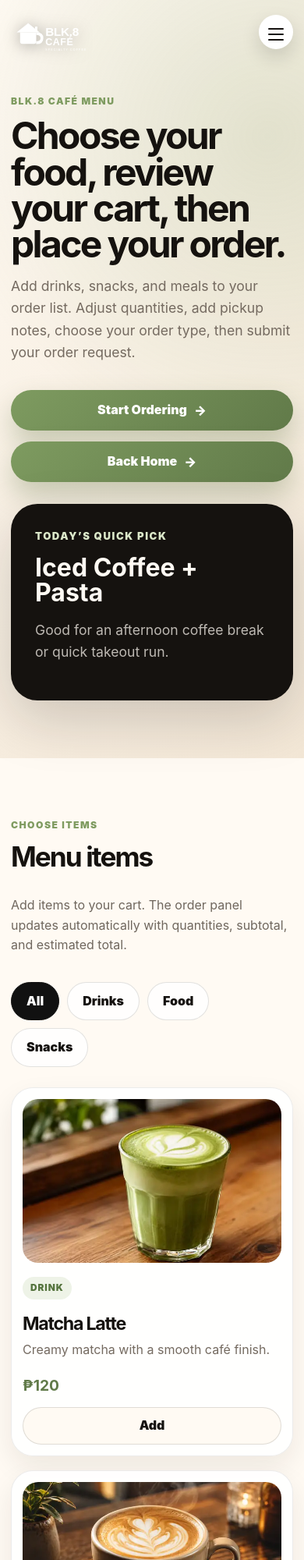
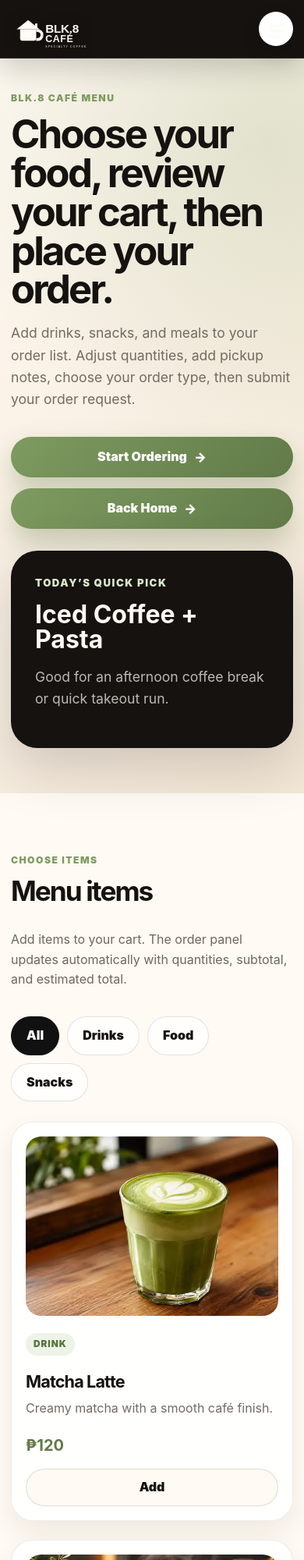
Before and after one commit to tan15hacks/project-07-06-2026, a website: page menu.html in a window 390 px wide. Shown: the top 2000 px of the page at 78% size. Drawn offline with Linux system fonts and the light colour scheme.

Commit message:
Fix menu page nav contrast and card layout

```diff
--- a/menu.css
+++ b/menu.css
@@ -1,5 +1,52 @@
+/* Menu page only styles */
+
+.site-header,
+.site-header.is-scrolled {
+  min-height: 82px;
+  background: #15120f !important;
+  border-bottom: 1px solid rgba(255, 250, 243, 0.1) !important;
+  box-shadow: 0 12px 34px rgba(21, 18, 15, 0.18);
+}
+
+.nav {
+  min-height: 82px;
+}
+
+.brand__mark {
+  color: #fffaf3 !important;
+  width: clamp(118px, 12vw, 156px);
+  filter: none;
+}
+
+.nav-links a:not(.btn) {
+  color: #fffaf3 !important;
+  opacity: 1 !important;
+  text-shadow: none;
+}
+
+.nav-links a:not(.btn):hover {
+  color: #dbe8c9 !important;
+}
+
+.nav-toggle span {
+  background: #fffaf3;
+}
+
+.cart-pill {
+  display: inline-grid;
+  min-width: 24px;
+  height: 24px;
+  margin-left: 7px;
+  place-items: center;
+  border-radius: 999px;
+  background: rgba(255, 255, 255, 0.22);
+  color: #fffaf3;
+  font-size: 0.78rem;
+  line-height: 1;
+}
+
 .menu-page-hero {
-  padding: 150px 0 74px;
+  padding: 132px 0 58px;
   background:
     radial-gradient(circle at 88% 18%, rgba(126, 155, 96, 0.2), transparent 26rem),
     linear-gradient(135deg, #fffaf3, #f3e7d6);
@@ -7,16 +54,17 @@
 
 .menu-page-hero__grid {
   display: grid;
-  grid-template-columns: minmax(0, 1.1fr) minmax(280px, 0.5fr);
+  grid-template-columns: minmax(0, 1.1fr) minmax(280px, 0.48fr);
   gap: clamp(28px, 5vw, 70px);
   align-items: center;
 }
 
 .menu-page-hero h1 {
-  max-width: 900px;
+  max-width: 860px;
   color: #15120f;
-  font-size: clamp(3rem, 7vw, 6.4rem);
-  line-height: 0.96;
+  font-size: clamp(2.8rem, 6vw, 5.35rem);
+  line-height: 0.98;
+  letter-spacing: -0.055em;
 }
 
 .menu-page-hero p:not(.eyebrow) {
@@ -55,42 +103,33 @@
   color: rgba(255, 250, 243, 0.72) !important;
 }
 
-.cart-pill {
-  display: inline-grid;
-  min-width: 24px;
-  height: 24px;
-  margin-left: 6px;
-  place-items: center;
-  border-radius: 999px;
-  background: rgba(255, 255, 255, 0.22);
-  font-size: 0.78rem;
-}
-
 .menu-shop {
   background: #fffaf3;
+  padding-top: 76px;
 }
 
 .menu-shop__layout {
   display: grid;
-  grid-template-columns: minmax(0, 1fr) minmax(320px, 400px);
+  grid-template-columns: minmax(0, 1fr) minmax(330px, 400px);
   gap: clamp(26px, 4vw, 42px);
   align-items: start;
 }
 
 .order-menu-grid {
   display: grid;
-  grid-template-columns: repeat(2, minmax(0, 1fr));
-  gap: 18px;
+  grid-template-columns: repeat(2, minmax(360px, 1fr));
+  gap: 24px;
 }
 
 .order-item {
   display: grid;
-  grid-template-columns: 140px minmax(0, 1fr);
-  gap: 18px;
-  padding: 14px;
+  grid-template-columns: 180px minmax(0, 1fr);
+  gap: 22px;
+  min-height: 230px;
+  padding: 18px;
   border: 1px solid rgba(21, 18, 15, 0.08);
   border-radius: 28px;
-  background: rgba(255, 255, 255, 0.9);
+  background: rgba(255, 255, 255, 0.92);
   box-shadow: 0 14px 34px rgba(40, 27, 16, 0.08);
   transition: border-color 0.2s ease, transform 0.2s ease, box-shadow 0.2s ease;
 }
@@ -108,32 +147,46 @@
 .order-item img {
   width: 100%;
   height: 100%;
-  min-height: 150px;
+  min-height: 190px;
   object-fit: cover;
   border-radius: 20px;
 }
 
+.order-item > div {
+  display: flex;
+  min-width: 0;
+  flex-direction: column;
+  align-items: flex-start;
+}
+
 .order-item h3 {
-  margin: 8px 0 8px;
-  font-size: 1.45rem;
+  margin: 10px 0 10px;
+  font-size: clamp(1.35rem, 2vw, 1.75rem);
+  line-height: 1.04;
+  letter-spacing: -0.04em;
 }
 
 .order-item p {
+  min-height: 68px;
   margin: 0;
   color: #746a60;
+  line-height: 1.55;
 }
 
 .order-item__bottom {
   display: flex;
+  width: 100%;
   align-items: center;
   justify-content: space-between;
-  gap: 12px;
-  margin-top: 18px;
+  gap: 14px;
+  margin-top: auto;
+  padding-top: 20px;
 }
 
 .order-item__bottom strong {
   color: #617a49;
-  font-size: 1.2rem;
+  font-size: 1.25rem;
+  white-space: nowrap;
 }
 
 .order-item__bottom button,
@@ -146,8 +199,13 @@
   color: #15120f;
   cursor: pointer;
   font-weight: 900;
-  padding: 10px 14px;
+  padding: 10px 16px;
   transition: transform 0.2s ease, box-shadow 0.2s ease, background 0.2s ease;
+}
+
+.order-item__bottom button {
+  min-width: 108px;
+  white-space: nowrap;
 }
 
 .order-item__bottom button:hover,
@@ -333,6 +391,12 @@
   font-weight: 900;
 }
 
+@media (max-width: 1180px) {
+  .order-menu-grid {
+    grid-template-columns: 1fr;
+  }
+}
+
 @media (max-width: 1050px) {
   .menu-shop__layout,
   .menu-page-hero__grid {
@@ -344,9 +408,29 @@
   }
 }
 
+@media (max-width: 900px) {
+  .site-header,
+  .site-header.is-scrolled,
+  .nav {
+    min-height: 74px;
+  }
+
+  .nav-links {
+    background: #15120f;
+  }
+
+  .nav-links a:not(.btn) {
+    color: #fffaf3 !important;
+  }
+}
+
 @media (max-width: 760px) {
   .menu-page-hero {
-    padding-top: 120px;
+    padding-top: 116px;
+  }
+
+  .menu-page-hero h1 {
+    font-size: clamp(2.4rem, 13vw, 4rem);
   }
 
   .order-menu-grid {
@@ -355,10 +439,16 @@
 
   .order-item {
     grid-template-columns: 1fr;
+    min-height: auto;
   }
 
   .order-item img {
-    height: 210px;
+    height: 230px;
+    min-height: 230px;
+  }
+
+  .order-item p {
+    min-height: auto;
   }
 
   .order-item__bottom,
```
